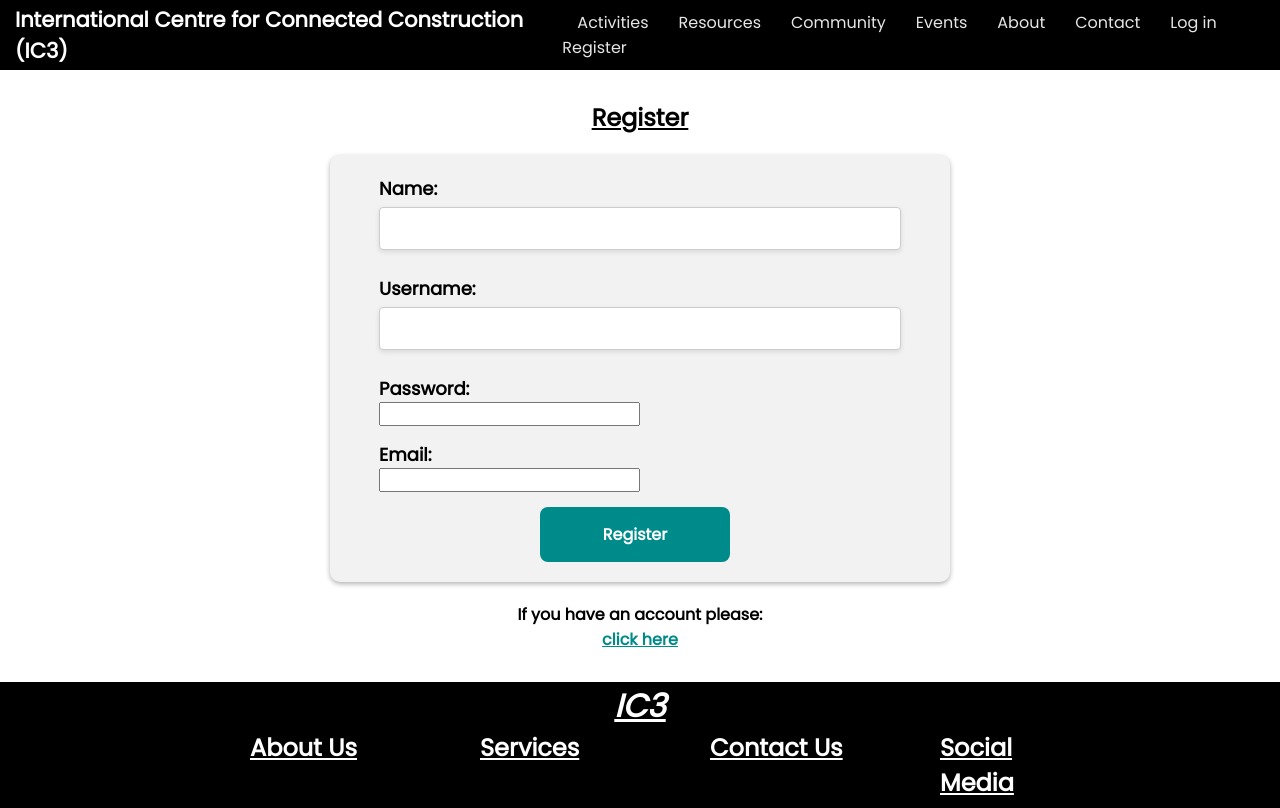
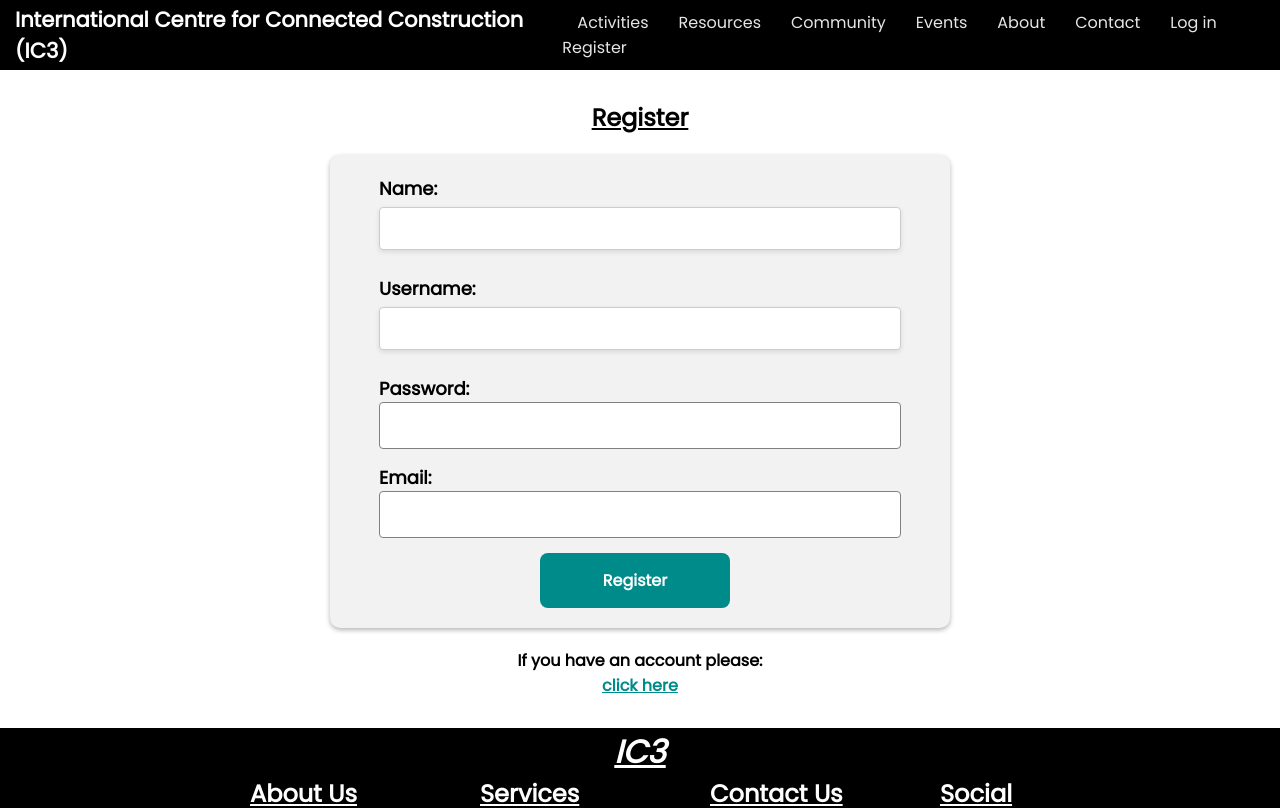
Before and after one commit to AntreasCh/Frontend, a React (Create React App) app: page /tppfront/register in a window 1280 px wide. Shown: the top 808 px of the page. Built offline with nearby package versions, Linux system fonts and the light colour scheme; no server answers.

Commit message:
Update RegisterPage.js

```diff
--- a/src/components/RegisterPage.js
+++ b/src/components/RegisterPage.js
@@ -42,25 +42,25 @@ function RegisterPage() {
       <label className="reg-label">
           Name:
           <input type="text" value={name} onChange={(event) => setName(event.target.value)}
-          className="reg-input"
+         className="registration-input"
           />
         </label>
         <label className="reg-label">
           Username:
           <input type="text" value={username} onChange={(event) => setUsername(event.target.value)}
-          className="reg-input"
+          className="registration-input"
           />
         </label>
         <label className="reg-label">
           Password:
           <input type="password" value={password} onChange={(event) => setPassword(event.target.value)}
-          className="reg-input"
+          className="registration-input"
           />
         </label>
         <label className="reg-label">
           Email:
           <input type="email" value={email} onChange={(event) => setEmail(event.target.value)}
-          className="reg-input"
+          className="registration-input"
           />
         </label>
         <button type="submit"className="Reg-button">Register</button>
```
